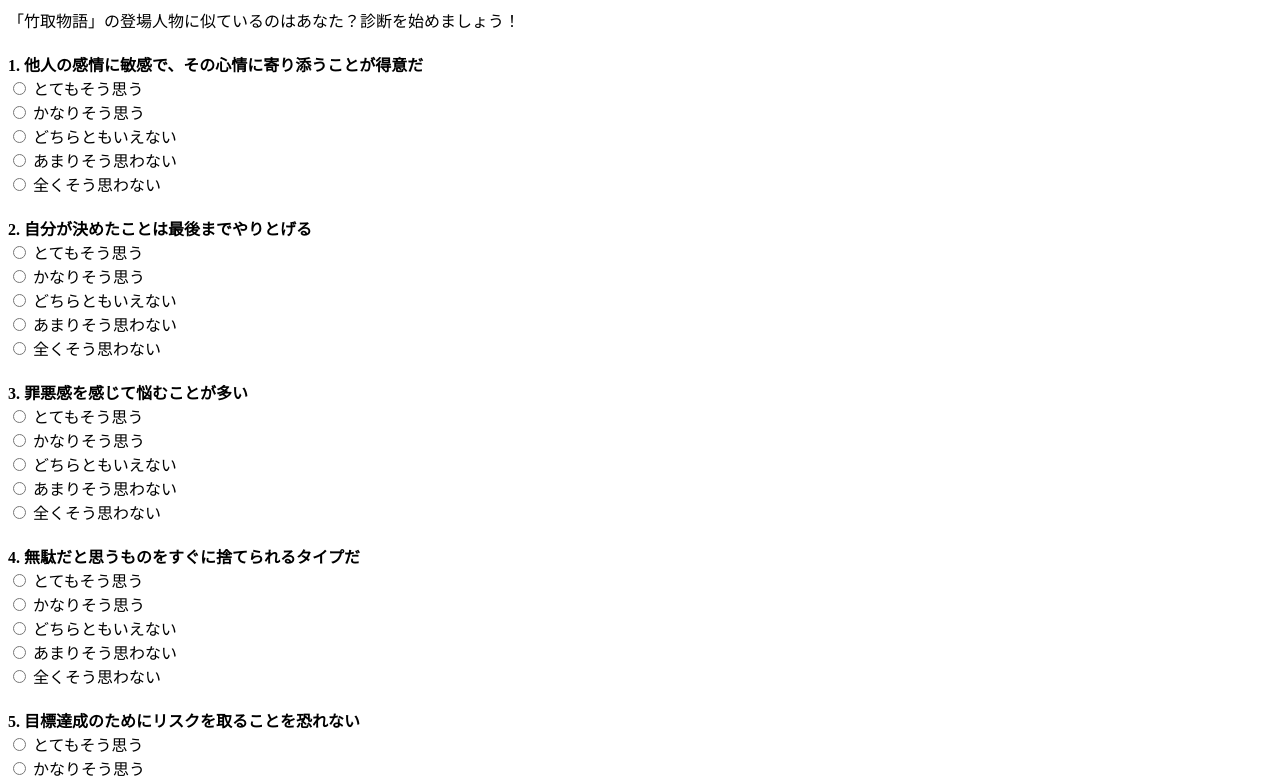
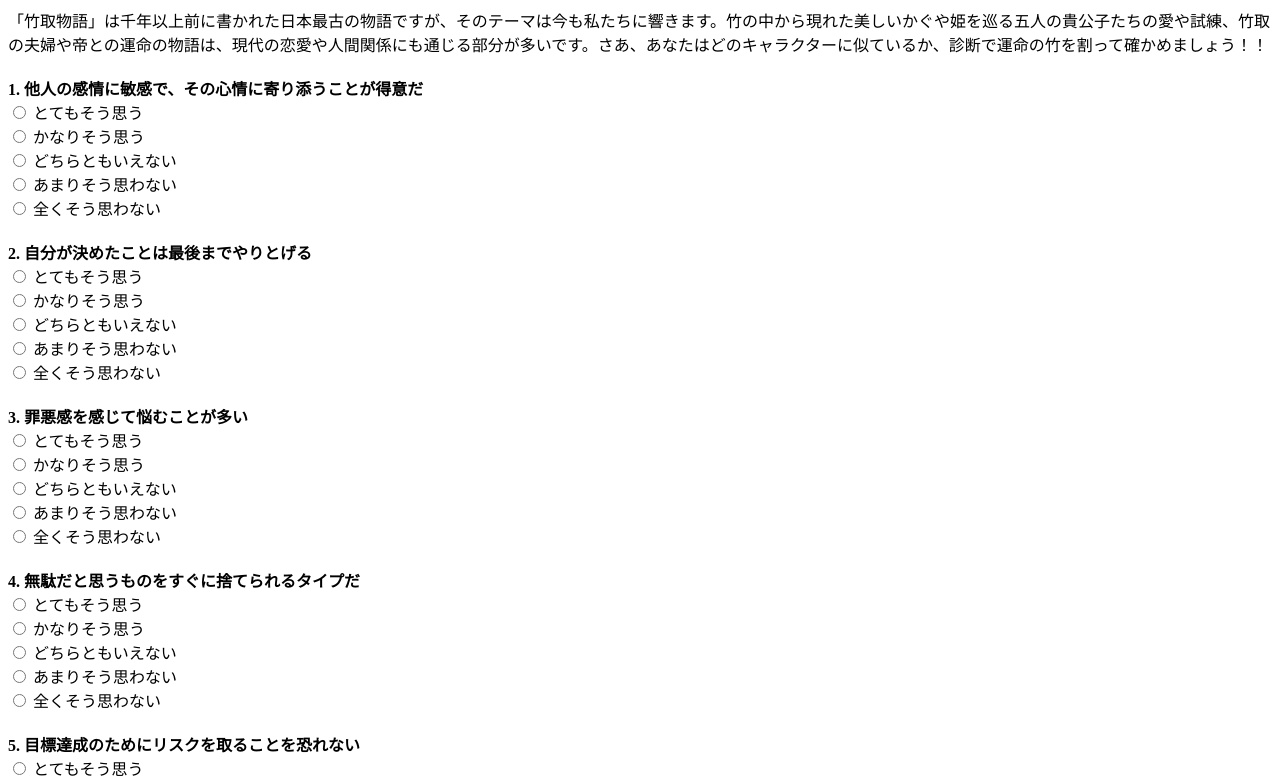
Before and after one commit to ym22146/taketori, a plain HTML site: page index.html in a window 1280 px wide. Shown: the part 81-864 px from the top of the page. Drawn offline with Linux system fonts and the light colour scheme.

Commit message:
Update index.html

```diff
--- a/index.html
+++ b/index.html
@@ -34,7 +34,7 @@
 </head>
 <body>
     <h1>竹の中のあなた診断</h1>
-    <p>「竹取物語」の登場人物に似ているのはあなた？診断を始めましょう！</p>
+    <p>「竹取物語」は千年以上前に書かれた日本最古の物語ですが、そのテーマは今も私たちに響きます。竹の中から現れた美しいかぐや姫を巡る五人の貴公子たちの愛や試練、竹取の夫婦や帝との運命の物語は、現代の恋愛や人間関係にも通じる部分が多いです。さあ、あなたはどのキャラクターに似ているか、診断で運命の竹を割って確かめましょう！！</p>
     <form id="quizForm">
         <div class="question">
             <label>1. 他人の感情に敏感で、その心情に寄り添うことが得意だ</label><br>
```
